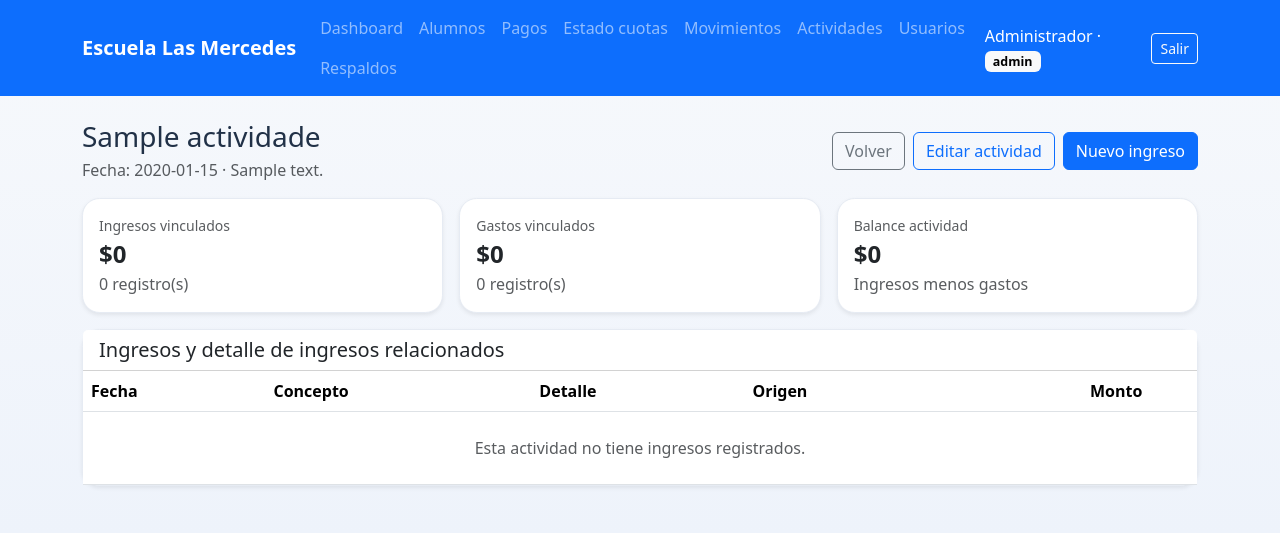
After one commit to francedu/contabilidad-web, a Flask app: page /actividades/1 in a window 1280 px wide. The commit adds this page. Shown: the top 533 px of the page. Run offline with Flask 3, Linux system fonts and the light colour scheme; a user stored in the database is signed in; tables that the repository leaves empty hold one stand-in row (values such as "Sample post"); data that the repository does not hold is empty; some libraries are stand-ins or nearby versions.

Commit message:
mejora dashboard UX

```diff
--- a/app.py
+++ b/app.py
@@ -699,6 +699,7 @@ def create_app() -> Flask:
     def movimientos_new():
         db = get_db()
         actividades = db.fetchall('SELECT id, nombre, fecha FROM actividades ORDER BY fecha DESC, nombre')
+        redirect_next = request.form.get('next') or request.args.get('next')
         if request.method == 'POST':
             fecha = request.form.get('fecha', '').strip()
             tipo = request.form.get('tipo', 'ingreso').strip()
@@ -711,24 +712,37 @@ def create_app() -> Flask:
                 validar_fecha(fecha)
             except Exception:
                 flash('Fecha inválida.', 'danger')
-                return render_template('movimientos_form.html', actividades=actividades, movimiento=None)
+                return render_template('movimientos_form.html', actividades=actividades, movimiento=None, redirect_next=redirect_next)
             db.execute(
                 'INSERT INTO movimientos (fecha, tipo, concepto, monto, actividad_id, observacion, origen) VALUES (?, ?, ?, ?, ?, ?, ?)',
                 (fecha, tipo, concepto, monto, actividad_id, observacion, 'general'),
             )
             db.commit()
             flash('Movimiento creado.', 'success')
-            return redirect(url_for('movimientos_list'))
-        return render_template('movimientos_form.html', actividades=actividades, movimiento=None)
+            return redirect(redirect_next or url_for('movimientos_list'))
+
+        actividad_raw = request.args.get('actividad_id', '').strip()
+        actividad_id = int(actividad_raw) if actividad_raw.isdigit() else None
+        tipo_default = request.args.get('tipo', 'ingreso').strip() or 'ingreso'
+        movimiento = {
+            'fecha': datetime.now().strftime('%Y-%m-%d'),
+            'tipo': tipo_default,
+            'monto': '',
+            'actividad_id': actividad_id,
+            'concepto': '',
+            'observacion': '',
+        }
+        return render_template('movimientos_form.html', actividades=actividades, movimiento=movimiento, redirect_next=redirect_next)
 
     @app.route('/movimientos/<int:movimiento_id>/editar', methods=['GET', 'POST'])
     @role_required('admin', 'tesorero')
     def movimientos_edit(movimiento_id: int):
         db = get_db()
+        redirect_next = request.form.get('next') or request.args.get('next')
         movimiento = db.fetchone('SELECT * FROM movimientos WHERE id=?', (movimiento_id,))
         if not movimiento:
             flash('Movimiento no encontrado.', 'danger')
-            return redirect(url_for('movimientos_list'))
+            return redirect(redirect_next or url_for('movimientos_list'))
         actividades = db.fetchall('SELECT id, nombre, fecha FROM actividades ORDER BY fecha DESC, nombre')
         if request.method == 'POST':
             fecha = request.form.get('fecha', '').strip()
@@ -742,34 +756,77 @@ def create_app() -> Flask:
                 validar_fecha(fecha)
             except Exception:
                 flash('Fecha inválida.', 'danger')
-                return render_template('movimientos_form.html', actividades=actividades, movimiento=movimiento)
+                return render_template('movimientos_form.html', actividades=actividades, movimiento=movimiento, redirect_next=redirect_next)
             db.execute('UPDATE movimientos SET fecha=?, tipo=?, concepto=?, monto=?, actividad_id=?, observacion=? WHERE id=?',
                        (fecha, tipo, concepto, monto, actividad_id, observacion, movimiento_id))
             db.commit()
             flash('Movimiento actualizado.', 'success')
-            return redirect(url_for('movimientos_list'))
-        return render_template('movimientos_form.html', actividades=actividades, movimiento=movimiento)
+            return redirect(redirect_next or url_for('movimientos_list'))
+        return render_template('movimientos_form.html', actividades=actividades, movimiento=movimiento, redirect_next=redirect_next)
 
     @app.post('/movimientos/<int:movimiento_id>/eliminar')
     @role_required('admin', 'tesorero')
     def movimientos_delete(movimiento_id: int):
         db = get_db()
+        redirect_next = request.form.get('next') or request.args.get('next')
         movimiento = db.fetchone('SELECT concepto FROM movimientos WHERE id=?', (movimiento_id,))
         if not movimiento:
             flash('Movimiento no encontrado.', 'danger')
-            return redirect(url_for('movimientos_list'))
+            return redirect(redirect_next or url_for('movimientos_list'))
         db.execute('DELETE FROM pagos_alumnos WHERE movimiento_id = ?', (movimiento_id,))
         db.execute('DELETE FROM movimientos WHERE id = ?', (movimiento_id,))
         db.commit()
         flash(f'Movimiento eliminado: {movimiento["concepto"]}.', 'success')
-        return redirect(url_for('movimientos_list'))
+        return redirect(redirect_next or url_for('movimientos_list'))
 
     @app.route('/actividades')
     @login_required
     def actividades_list():
         db = get_db()
-        actividades = db.fetchall('SELECT * FROM actividades ORDER BY fecha DESC, nombre')
+        actividades = db.fetchall(
+            """
+            SELECT a.*,
+                   COALESCE(SUM(CASE WHEN m.tipo = 'ingreso' THEN m.monto ELSE 0 END), 0) AS total_ingresos,
+                   COUNT(CASE WHEN m.tipo = 'ingreso' THEN 1 END) AS cantidad_ingresos
+            FROM actividades a
+            LEFT JOIN movimientos m ON m.actividad_id = a.id
+            GROUP BY a.id, a.nombre, a.fecha, a.descripcion
+            ORDER BY a.fecha DESC, a.nombre
+            """
+        )
         return render_template('actividades_list.html', actividades=actividades)
+
+    @app.route('/actividades/<int:actividad_id>')
+    @login_required
+    def actividad_detail(actividad_id: int):
+        db = get_db()
+        actividad = db.fetchone('SELECT * FROM actividades WHERE id=?', (actividad_id,))
+        if not actividad:
+            flash('Actividad no encontrada.', 'danger')
+            return redirect(url_for('actividades_list'))
+
+        resumen = db.fetchone(
+            """
+            SELECT
+                COALESCE(SUM(CASE WHEN tipo = 'ingreso' THEN monto ELSE 0 END), 0) AS ingresos,
+                COUNT(CASE WHEN tipo = 'ingreso' THEN 1 END) AS cantidad_ingresos,
+                COALESCE(SUM(CASE WHEN tipo = 'gasto' THEN monto ELSE 0 END), 0) AS gastos,
+                COUNT(CASE WHEN tipo = 'gasto' THEN 1 END) AS cantidad_gastos
+            FROM movimientos
+            WHERE actividad_id = ?
+            """,
+            (actividad_id,),
+        )
+        ingresos = db.fetchall(
+            """
+            SELECT m.id, m.fecha, m.concepto, m.monto, m.observacion, m.origen
+            FROM movimientos m
+            WHERE m.actividad_id = ? AND m.tipo = 'ingreso'
+            ORDER BY m.fecha DESC, m.id DESC
+            """,
+            (actividad_id,),
+        )
+        return render_template('actividad_detail.html', actividad=actividad, resumen=resumen, ingresos=ingresos)
 
     @app.route('/actividades/nueva', methods=['GET', 'POST'])
     @role_required('admin', 'tesorero')
--- /dev/null
+++ b/templates/actividad_detail.html
@@ -0,0 +1,89 @@
+{% extends 'base.html' %}
+{% block title %}Actividad · {{ actividad['nombre'] }}{% endblock %}
+{% block content %}
+<div class="d-flex justify-content-between align-items-center mb-3 flex-wrap gap-2">
+  <div>
+    <h1 class="h3 mb-1">{{ actividad['nombre'] }}</h1>
+    <div class="text-muted">Fecha: {{ actividad['fecha'] }}{% if actividad['descripcion'] %} · {{ actividad['descripcion'] }}{% endif %}</div>
+  </div>
+  <div class="d-flex gap-2">
+    <a class="btn btn-outline-secondary" href="{{ url_for('actividades_list') }}">Volver</a>
+    {% if current_user.can_edit() %}
+      <a class="btn btn-outline-primary" href="{{ url_for('actividades_edit', actividad_id=actividad['id']) }}">Editar actividad</a>
+      <a class="btn btn-primary" href="{{ url_for('movimientos_new', tipo='ingreso', actividad_id=actividad['id'], next=url_for('actividad_detail', actividad_id=actividad['id'])) }}">Nuevo ingreso</a>
+    {% endif %}
+  </div>
+</div>
+
+<div class="row g-3 mb-3">
+  <div class="col-md-4">
+    <div class="card shadow-sm h-100"><div class="card-body">
+      <div class="text-muted small">Ingresos vinculados</div>
+      <div class="fs-4 fw-semibold">{{ formato_monto(resumen['ingresos']) }}</div>
+      <div class="text-muted">{{ resumen['cantidad_ingresos'] }} registro(s)</div>
+    </div></div>
+  </div>
+  <div class="col-md-4">
+    <div class="card shadow-sm h-100"><div class="card-body">
+      <div class="text-muted small">Gastos vinculados</div>
+      <div class="fs-4 fw-semibold">{{ formato_monto(resumen['gastos']) }}</div>
+      <div class="text-muted">{{ resumen['cantidad_gastos'] }} registro(s)</div>
+    </div></div>
+  </div>
+  <div class="col-md-4">
+    <div class="card shadow-sm h-100"><div class="card-body">
+      <div class="text-muted small">Balance actividad</div>
+      <div class="fs-4 fw-semibold">{{ formato_monto((resumen['ingresos'] or 0) - (resumen['gastos'] or 0)) }}</div>
+      <div class="text-muted">Ingresos menos gastos</div>
+    </div></div>
+  </div>
+</div>
+
+<div class="card shadow-sm">
+  <div class="card-header bg-white">
+    <h2 class="h5 mb-0">Ingresos y detalle de ingresos relacionados</h2>
+  </div>
+  <div class="card-body p-0">
+    <div class="table-responsive">
+      <table class="table table-hover mb-0 align-middle">
+        <thead>
+          <tr>
+            <th>Fecha</th>
+            <th>Concepto</th>
+            <th>Detalle</th>
+            <th>Origen</th>
+            <th class="text-end">Monto</th>
+            <th></th>
+          </tr>
+        </thead>
+        <tbody>
+          {% for row in ingresos %}
+          <tr>
+            <td>{{ row['fecha'] }}</td>
+            <td>{{ row['concepto'] }}</td>
+            <td>{{ row['observacion'] or '-' }}</td>
+            <td>{{ row['origen'] }}</td>
+            <td class="text-end">{{ formato_monto(row['monto']) }}</td>
+            <td class="text-end">
+              {% if current_user.can_edit() %}
+              <div class="d-inline-flex gap-2">
+                <a class="btn btn-sm btn-outline-primary" href="{{ url_for('movimientos_edit', movimiento_id=row['id'], next=url_for('actividad_detail', actividad_id=actividad['id'])) }}">Editar</a>
+                <form method="post" action="{{ url_for('movimientos_delete', movimiento_id=row['id']) }}" onsubmit="return confirm('¿Eliminar el ingreso {{ row['concepto'] }}?');">
+                  <input type="hidden" name="next" value="{{ url_for('actividad_detail', actividad_id=actividad['id']) }}">
+                  <button class="btn btn-sm btn-outline-danger">Eliminar</button>
+                </form>
+              </div>
+              {% endif %}
+            </td>
+          </tr>
+          {% else %}
+          <tr>
+            <td colspan="6" class="text-center text-muted py-4">Esta actividad no tiene ingresos registrados.</td>
+          </tr>
+          {% endfor %}
+        </tbody>
+      </table>
+    </div>
+  </div>
+</div>
+{% endblock %}
--- a/templates/actividades_list.html
+++ b/templates/actividades_list.html
@@ -2,7 +2,7 @@
 {% block title %}Actividades{% endblock %}
 {% block content %}
 <div class="d-flex justify-content-between align-items-center mb-3"><h1 class="h3 mb-0">Actividades</h1>{% if current_user.can_edit() %}<a class="btn btn-primary" href="{{ url_for('actividades_new') }}">Nueva actividad</a>{% endif %}</div>
-<div class="card shadow-sm"><div class="card-body p-0"><div class="table-responsive"><table class="table table-hover mb-0 align-middle"><thead><tr><th>Nombre</th><th>Fecha</th><th>Descripción</th><th></th></tr></thead><tbody>
-{% for a in actividades %}<tr><td>{{ a['nombre'] }}</td><td>{{ a['fecha'] }}</td><td>{{ a['descripcion'] or '-' }}</td><td class="text-end">{% if current_user.can_edit() %}<div class="d-inline-flex gap-2"><a class="btn btn-sm btn-outline-primary" href="{{ url_for('actividades_edit', actividad_id=a['id']) }}">Editar</a><form method="post" action="{{ url_for('actividades_delete', actividad_id=a['id']) }}" onsubmit="return confirm('¿Eliminar la actividad {{ a['nombre'] }}? Los movimientos quedarán sin actividad asociada.');"><button class="btn btn-sm btn-outline-danger">Eliminar</button></form></div>{% endif %}</td></tr>{% else %}<tr><td colspan="4" class="text-center text-muted py-4">Sin actividades.</td></tr>{% endfor %}
+<div class="card shadow-sm"><div class="card-body p-0"><div class="table-responsive"><table class="table table-hover mb-0 align-middle"><thead><tr><th>Nombre</th><th>Fecha</th><th>Descripción</th><th class="text-end">Ingresos</th><th></th></tr></thead><tbody>
+{% for a in actividades %}<tr><td><a href="{{ url_for('actividad_detail', actividad_id=a['id']) }}">{{ a['nombre'] }}</a></td><td>{{ a['fecha'] }}</td><td>{{ a['descripcion'] or '-' }}</td><td class="text-end"><div>{{ formato_monto(a['total_ingresos']) }}</div><div class="small text-muted">{{ a['cantidad_ingresos'] }} ingreso(s)</div></td><td class="text-end">{% if current_user.can_edit() %}<div class="d-inline-flex gap-2"><a class="btn btn-sm btn-outline-primary" href="{{ url_for('actividades_edit', actividad_id=a['id']) }}">Editar</a><form method="post" action="{{ url_for('actividades_delete', actividad_id=a['id']) }}" onsubmit="return confirm('¿Eliminar la actividad {{ a['nombre'] }}? Los movimientos quedarán sin actividad asociada.');"><button class="btn btn-sm btn-outline-danger">Eliminar</button></form></div>{% endif %}</td></tr>{% else %}<tr><td colspan="5" class="text-center text-muted py-4">Sin actividades.</td></tr>{% endfor %}
 </tbody></table></div></div></div>
 {% endblock %}
--- a/templates/movimientos_form.html
+++ b/templates/movimientos_form.html
@@ -3,6 +3,7 @@
 {% block content %}
 <h1 class="h3 mb-3">{{ 'Editar movimiento' if movimiento else 'Nuevo movimiento' }}</h1>
 <div class="card shadow-sm"><div class="card-body"><form method="post" class="row g-3">
+  {% if redirect_next %}<input type="hidden" name="next" value="{{ redirect_next }}">{% endif %}
   <div class="col-md-3"><label class="form-label">Fecha</label><input class="form-control" type="date" name="fecha" value="{{ movimiento['fecha'] if movimiento else now.strftime('%Y-%m-%d') }}" required></div>
   <div class="col-md-3"><label class="form-label">Tipo</label><select class="form-select" name="tipo"><option {% if movimiento and movimiento['tipo']=='ingreso' %}selected{% endif %}>ingreso</option><option {% if movimiento and movimiento['tipo']=='gasto' %}selected{% endif %}>gasto</option></select></div>
   <div class="col-md-3"><label class="form-label">Monto</label><input class="form-control" name="monto" value="{{ movimiento['monto'] if movimiento else '' }}" required></div>
```
